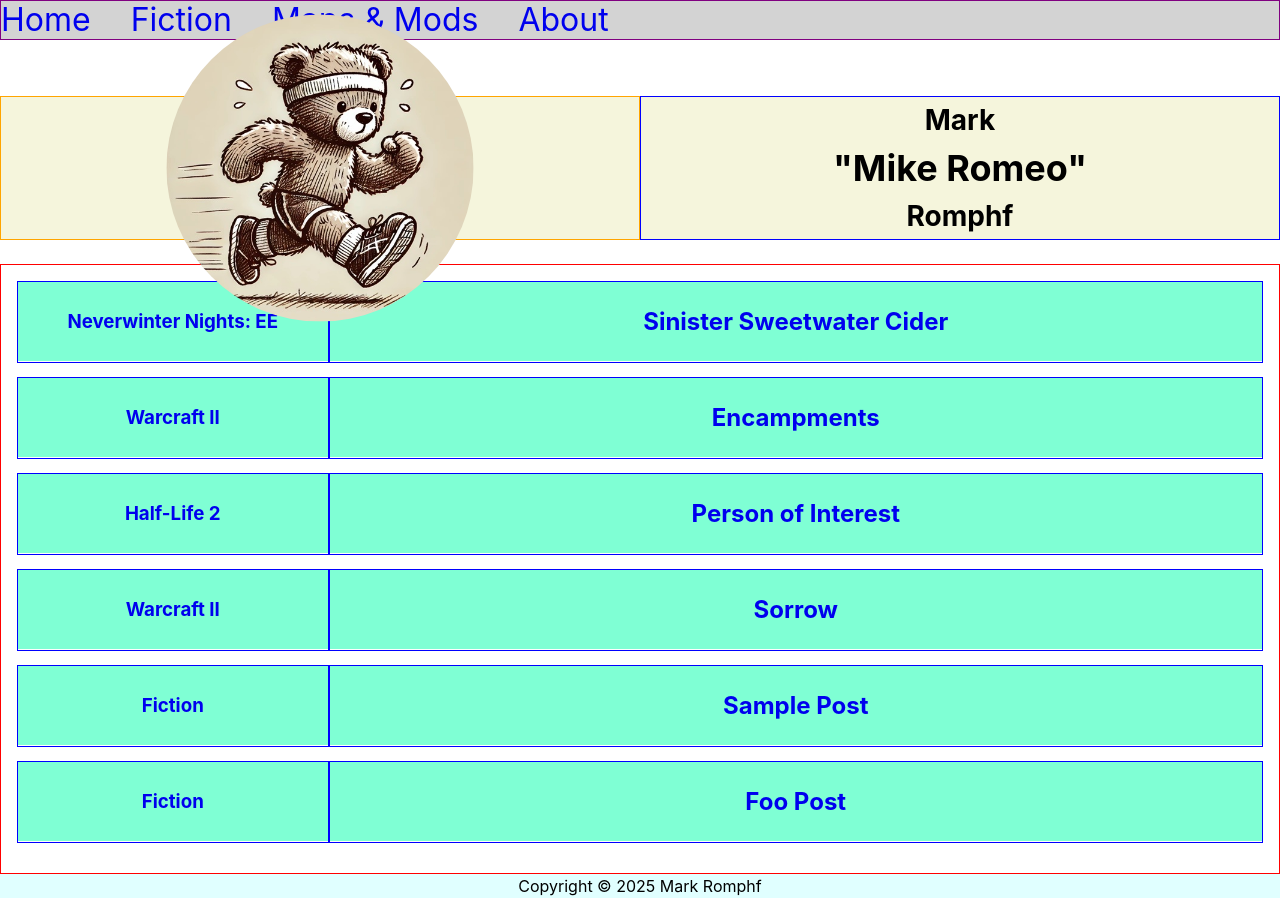
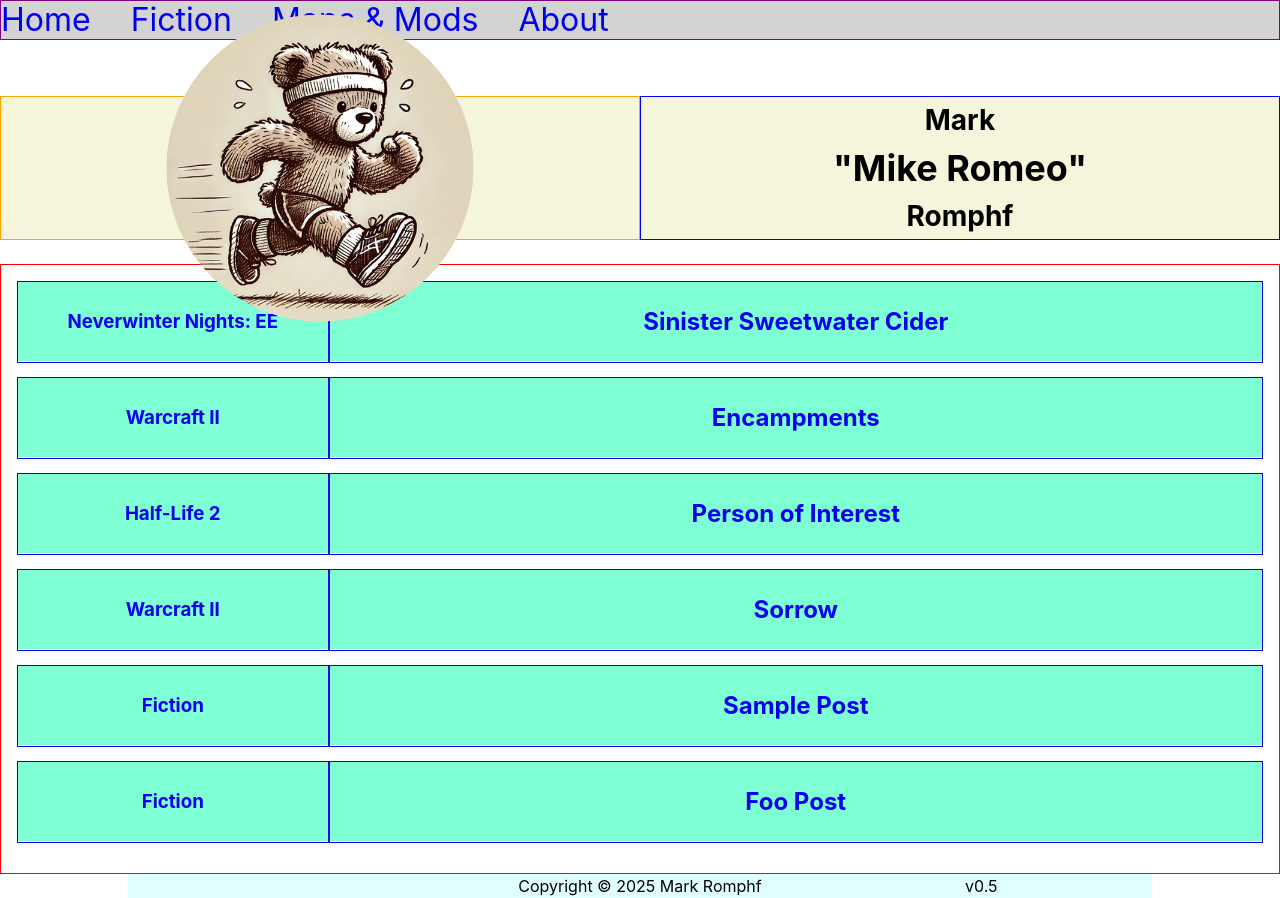
Before and after one commit to mromphf/website, a Vue app: page / in a window 1280 px wide. Built offline with nearby package versions, Linux system fonts and the light colour scheme.

Commit message:
Add version number to footer.

```diff
--- a/src/components/Footer.vue
+++ b/src/components/Footer.vue
@@ -6,7 +6,14 @@ export default {
 
 <template>
   <footer>
-    Copyright &copy; 2025 Mark Romphf
+    <section></section>
+
+    <section>
+      Copyright &copy; 2025 Mark Romphf
+    </section>
+
+    <section>v0.5</section>
+
   </footer>
 </template>
 
@@ -14,8 +21,11 @@ export default {
 
 footer {
   background-color: lightcyan;
-  width: 100%;
+  display: grid;
+  grid-template-columns: 1fr 1fr 1fr;
+  margin: auto;
   text-align: center;
+  width: 80%;
 }
 
 </style>
```
